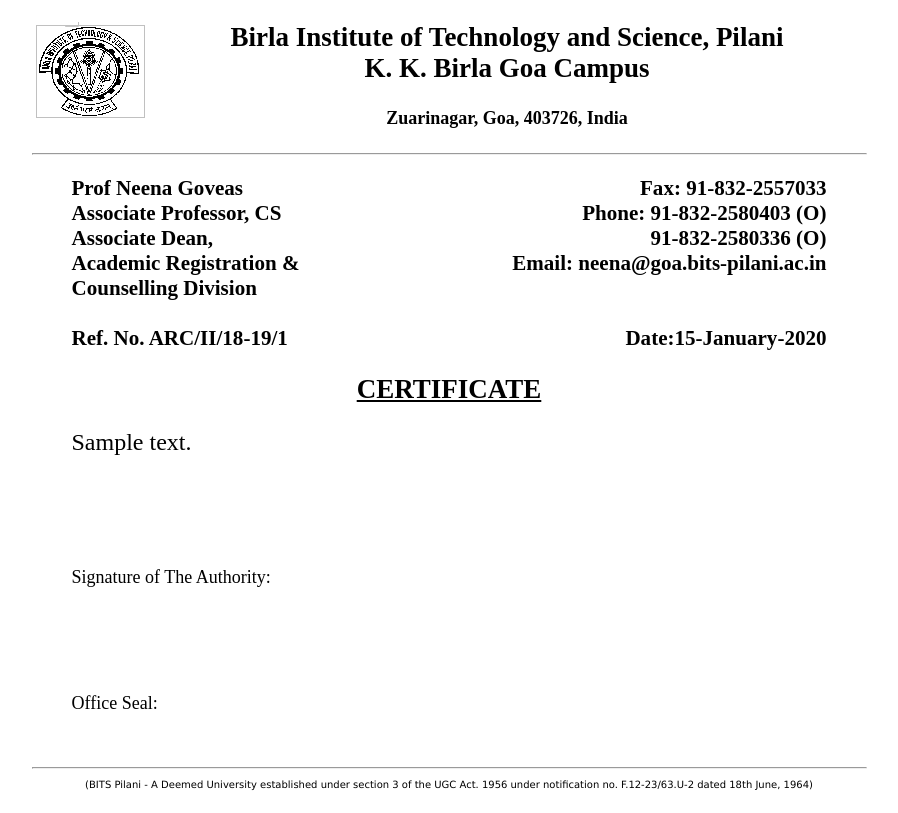
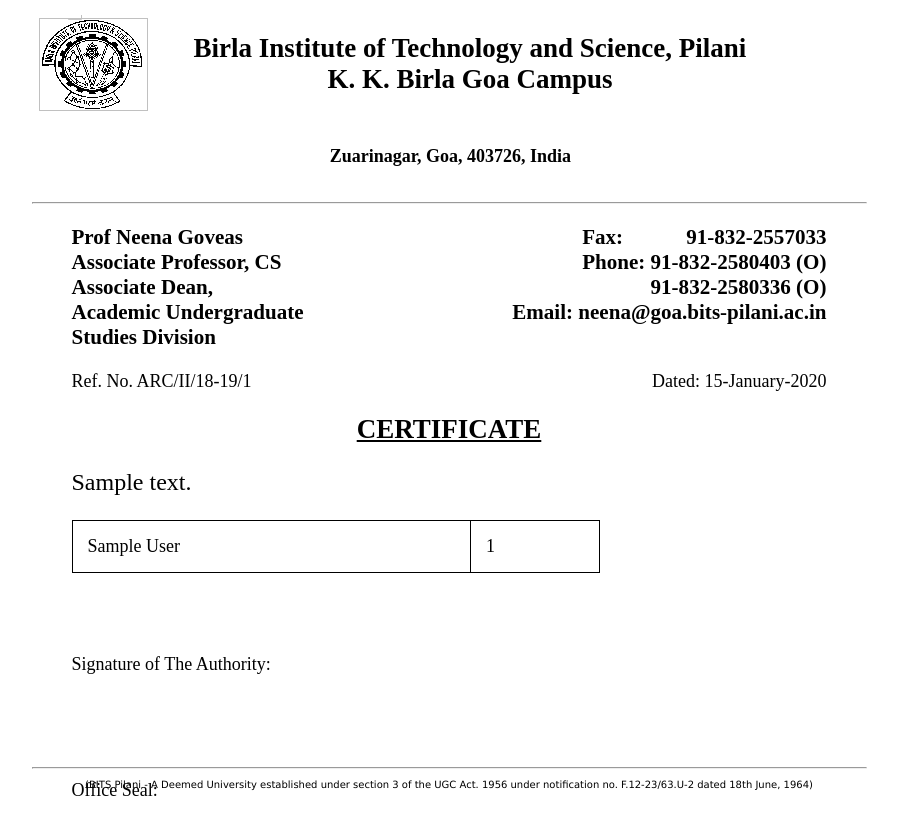
Before and after one commit to arc-bits-goa/Automated-Certificates, a Django app: template arc/templates/print.html in a window 1280 px wide. Shown: the top 813 px of the page, without its empty margins (191-1089 px from the left). Run offline with Django 3.2, Linux system fonts and the light colour scheme; tables that the repository leaves empty hold one stand-in row (values such as "Sample post"); the template is opened without the code that fills it: values that come from a table or form of the project are taken from there, most other values are stand-ins (such as "Sample title", 1, 10 or a date in 2020).

Commit message:
make minor changes as requested

```diff
--- a/arc/main/views.py
+++ b/arc/main/views.py
@@ -19,7 +19,9 @@
     context = {
             "text"  :instance.text,
             "date"  :date.today(),
-            "id"    :id
+            "id"    :id,
+            "student": instance.student,
+            "thesis": True
     }
     return render(request,"print.html",context)
 
--- a/arc/templates/print.html
+++ b/arc/templates/print.html
@@ -21,7 +21,8 @@
   margin: 0;
   position: absolute;
   top: 50%;
-   transform: translate(0, -50%) }
+  transform: translate(0, -50%)
+}
 body {
   height: 842px;
   width: 835px;
@@ -49,6 +50,15 @@
 .logo img {
     display: block
 }
+.thesis-table {
+  border: 1px black solid;
+  border-collapse: collapse;
+  width: 70%;
+}
+.thesis-table-cell {
+  border: 1px solid black;
+  padding: 15px;
+}
 .footer-text {
   font-family: Verdana, Geneva, Tahoma, sans-serif;
   font-size: 10px;
@@ -58,19 +68,37 @@
 </head>
 <body>
 <div id="letterhead">
+  <table>
+      <tr>
+          <td>
           <div class="logo">
               <img src="{% static 'img/logo.png' %}">
           </div>
+          </td>
+          <td style="padding-left: 40px;">
           <h2>Birla Institute of Technology and Science, Pilani<br>
-    K. K. Birla Goa Campus</h2>
+            K. K. Birla Goa Campus
+          </h2>
+          </td>
+      </tr>
+      <tr>
+          <td>
+
+          </td>
+          <td>
             <h4>Zuarinagar, Goa, 403726, India</h4>
+          </td>
+      </tr>
+  </table>
 </div>
 <hr>
 <div id="content" >
     <div class="top">
       <h3 class="ref" align="left">
         Prof Neena Goveas
-        <span style="float:right;"> Fax: 91-832-2557033 </span>
+        <span style="float:right;">
+          Fax: &nbsp;&nbsp;&nbsp;&nbsp;&nbsp;&nbsp;&nbsp;&nbsp;&nbsp;&nbsp;&nbsp;91-832-2557033
+        </span>
         <br>
         Associate Professor, CS
         <span style="float:right;">Phone: 91-832-2580403 (O)</span>
@@ -78,12 +106,14 @@
         Associate Dean,
         <span style="float:right;">91-832-2580336 (O)</span>
         <br>
-        Academic Registration &
+        Academic Undergraduate
         <span style="float:right;">Email: neena@goa.bits-pilani.ac.in</span>
         <br>
-        Counselling Division
-        <br><br>
-        Ref. No. ARC/II/18-19/{{ student.bitsId }}<span style="float:right;">Date:{{ date|date:"d-F-Y"  }}</span></h3>
+        Studies Division
+    </h3>
+    <p>
+        Ref. No. ARC/II/18-19/{{ student.bitsId }}<span style="float:right;">Dated: {{ date|date:"d-F-Y"  }}</span>
+    </p>
     </div>
     <h2 align="center"><u>CERTIFICATE</u></h1>
     <font size="5">
@@ -91,6 +121,18 @@
       {{ text | safe | linebreaks}}
     </p>
     </font>
+    {% if thesis %}
+    <table class="thesis-table">
+      <tr>
+        <td class="thesis-table-cell">
+          {{ student.name }}
+        </td>
+        <td class="thesis-table-cell">
+          {{ student.bitsId }}
+        </td>
+      </tr>
+    </table>
+    {% endif %}
     <br><br><br>
     <p>
     <span style="float:left;">Signature of The Authority:</span>
```
Lines whose indentation alone changed are shown as unchanged.
